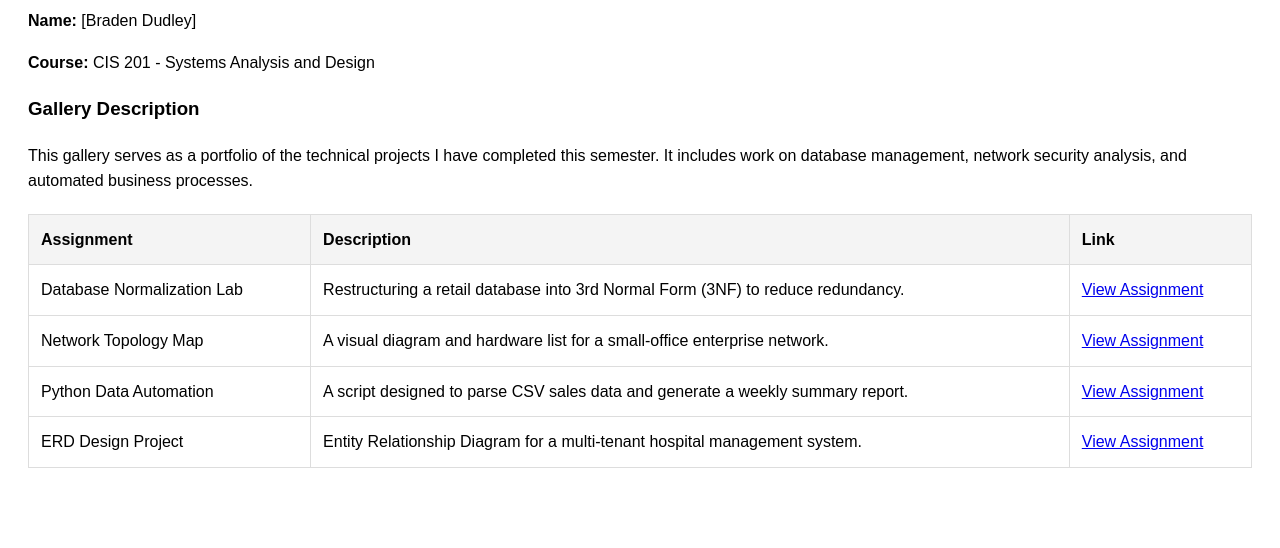
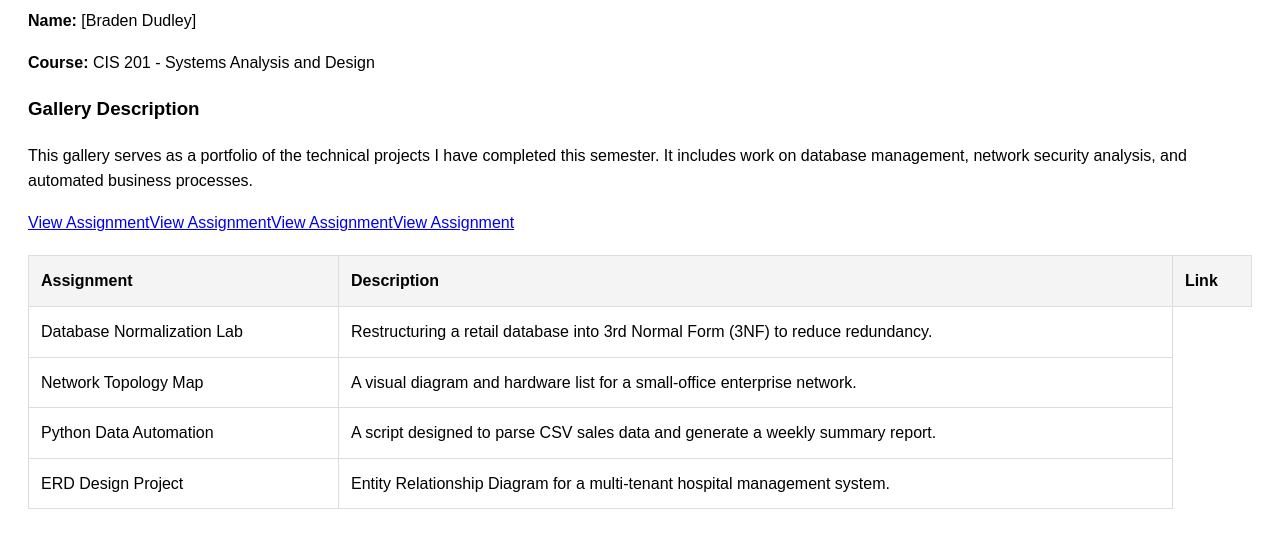
Before and after one commit to Bdudl06/Assignment-Gallery-web-page, a plain HTML site: page index.html in a window 1280 px wide. Shown: the part 114-662 px from the top of the page. Drawn offline with Linux system fonts and the light colour scheme.

Commit message:
Fix HTML anchor tags in index.html

```diff
--- a/index.html
+++ b/index.html
@@ -33,22 +33,22 @@
             <tr>
                 <td>Database Normalization Lab</td>
                 <td>Restructuring a retail database into 3rd Normal Form (3NF) to reduce redundancy.</td>
-                <td><a href="assignments/database-lab.html">View Assignment</a></td>
+                <a href="assignments/database-lab.html">View Assignment</a>
             </tr>
             <tr>
                 <td>Network Topology Map</td>
                 <td>A visual diagram and hardware list for a small-office enterprise network.</td>
-                <td><a href="assignments/networking.html">View Assignment</a></td>
+                <a href="assignments/networking.html">View Assignment</a>
             </tr>
             <tr>
                 <td>Python Data Automation</td>
                 <td>A script designed to parse CSV sales data and generate a weekly summary report.</td>
-                <td><a href="assignments/python-script.html">View Assignment</a></td>
+                <a href="assignments/python-script.html">View Assignment</a>
             </tr>
             <tr>
                 <td>ERD Design Project</td>
                 <td>Entity Relationship Diagram for a multi-tenant hospital management system.</td>
-                <td><a href="assignments/erd-project.html">View Assignment</a></td>
+                <a href="assignments/erd-project.html">View Assignment</a>
             </tr>
         </tbody>
     </table>
```
